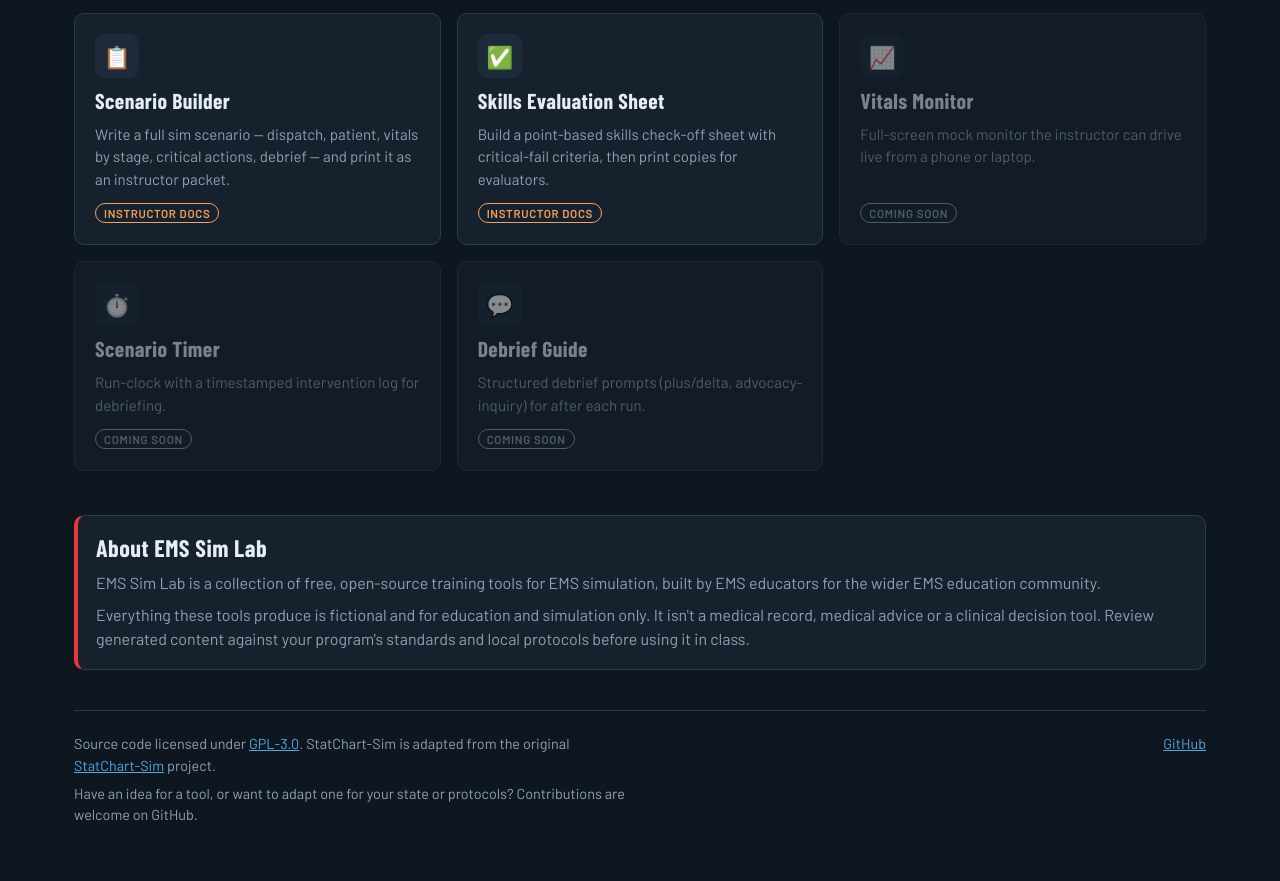
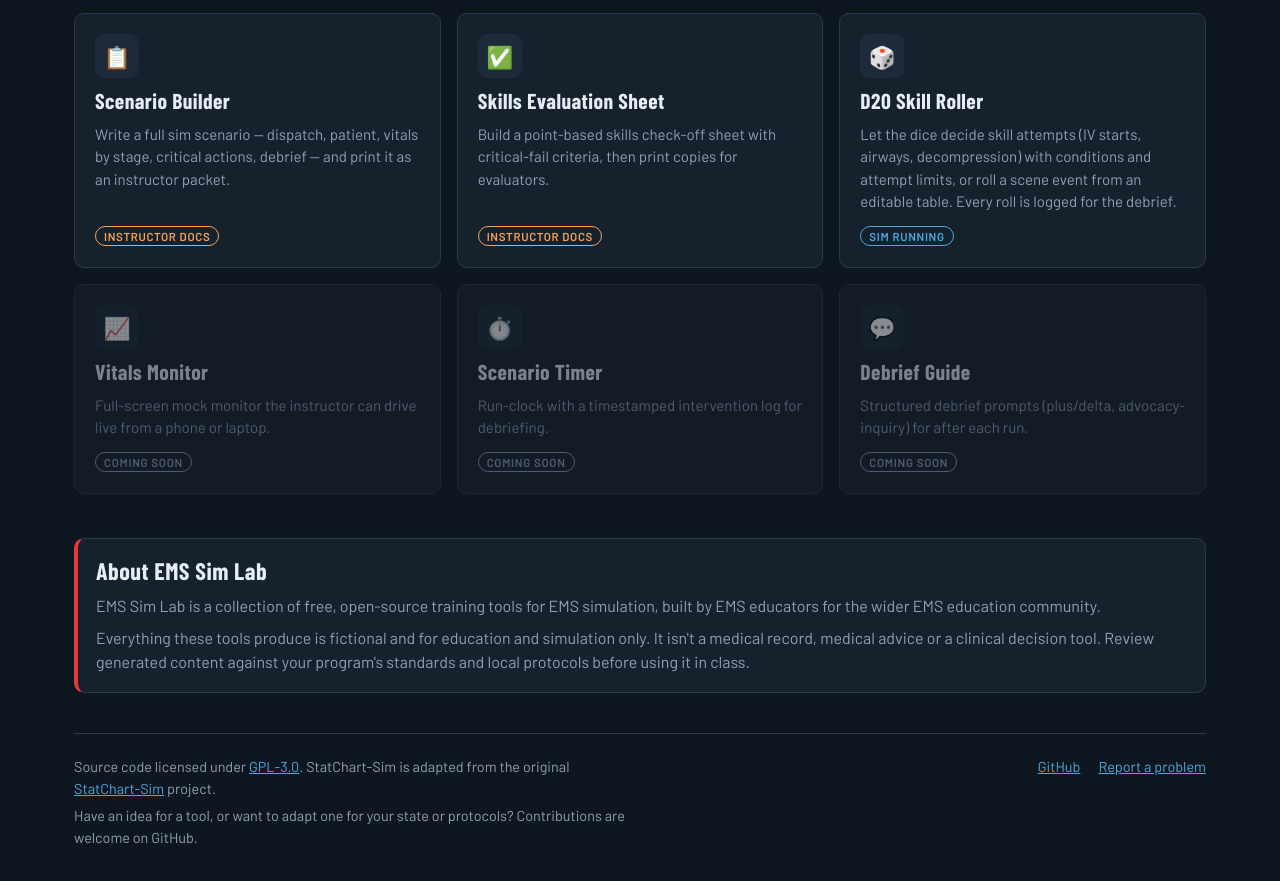
Before and after one commit to ems-simlab/EMS-SimLab, a plain HTML site: page index.html in a window 1280 px wide. Shown: the part 1045-1926 px from the top of the page. Drawn offline with nearby package versions, Linux system fonts and the light colour scheme.

Commit message:
Add files via upload

```diff
--- a/index.html
+++ b/index.html
@@ -128,48 +128,23 @@
 
   <footer>
     <div>
-      <p>Source code licensed under <a href="https://www.gnu.org/licenses/gpl-3.0.html">GPL-3.0</a>. StatChart-Sim is adapted from the original <a href="https://github.com/ems-simlab/StatChart-Sim">StatChart-Sim</a> project.</p>
+      <p>Source code licensed under <a href="https://github.com/ems-simlab/EMS-SimLab/blob/main/LICENSE">GPL-3.0</a>. StatChart-Sim is adapted from the original <a href="https://github.com/ems-simlab/StatChart-Sim">StatChart-Sim</a> project.</p>
       <p>Have an idea for a tool, or want to adapt one for your state or protocols? Contributions are welcome on GitHub.</p>
     </div>
     <nav>
-      <a href="https://github.com/ems-simlab">GitHub</a>
+      <a href="https://github.com/ems-simlab/EMS-SimLab">GitHub</a>
+      <a href="https://github.com/ems-simlab/EMS-SimLab/issues">Report a problem</a>
     </nav>
   </footer>
 </main>
 
 <script src="assets/common.js"></script>
+<script src="tools.js"></script>
 <script>
-/* =====================================================================
-   TOOL REGISTRY — to add a tool, put its page in the repo and add one
-   entry here. status "live" links it; "soon" shows it greyed out.
-   category must be a key in CATEGORIES.
-   ===================================================================== */
-const CATEGORIES = {
-  statchart:  { label: 'StatChart-Sim',   tag: 'doc' },
-  instructor: { label: 'Instructor Docs', tag: 'doc' },
-  sim:        { label: 'Sim Running',     tag: 'sim' },
-  ref:        { label: 'Reference',       tag: 'ref' }
-};
-
-const TOOLS = [
-  { title: 'Discharge Summaries', icon: '🏥', category: 'statchart', status: 'live', href: 'statchart-sim/discharge-summary/index.html',
-    desc: 'Hospital discharge paperwork and clinic follow-up summaries, with a recent stay, baseline history and home-care instructions.' },
-  { title: 'Medication Administration Records', icon: '💊', category: 'statchart', status: 'live', href: 'statchart-sim/MARS/index.html',
-    desc: 'A week of scheduled doses and a PRN log, with adjustable compliance and on-screen-only dosing errors for reconciliation practice.' },
-  { title: 'DNR, POLST & MOLST Orders', icon: '⚖️', category: 'statchart', status: 'live', href: 'statchart-sim/Legal/index.html',
-    desc: 'State-specific legal directives and life-sustaining treatment orders for advance-directive scenarios.' },
-  { title: 'Scenario Builder', icon: '📋', category: 'instructor', status: 'live', href: 'tools/scenario-builder.html',
-    desc: 'Write a full sim scenario — dispatch, patient, vitals by stage, critical actions, debrief — and print it as an instructor packet.' },
-  { title: 'Skills Evaluation Sheet', icon: '✅', category: 'instructor', status: 'live', href: 'tools/skills-sheet.html',
-    desc: 'Build a point-based skills check-off sheet with critical-fail criteria, then print copies for evaluators.' },
-  { title: 'Vitals Monitor', icon: '📈', category: 'sim', status: 'soon',
-    desc: 'Full-screen mock monitor the instructor can drive live from a phone or laptop.' },
-  { title: 'Scenario Timer', icon: '⏱️', category: 'sim', status: 'soon',
-    desc: 'Run-clock with a timestamped intervention log for debriefing.' },
-  { title: 'Debrief Guide', icon: '💬', category: 'ref', status: 'soon',
-    desc: 'Structured debrief prompts (plus/delta, advocacy-inquiry) for after each run.' }
-];
-
+if (typeof TOOLS === 'undefined' || typeof CATEGORIES === 'undefined') {
+  window.TOOLS = []; window.CATEGORIES = {};
+  document.getElementById('cards').outerHTML = '<div class="panel" style="border-color:var(--red)"><strong>The tool list didn\'t load.</strong> <span class="muted">There\'s probably a typo in <code>tools.js</code>, such as a missing comma, quote or bracket. Undo your last change there, or check your browser\'s developer console for the line number.</span></div><div id="cards"></div>';
+}
 let activeCat = 'all';
 const chipsEl = document.getElementById('chips');
 const cardsEl = document.getElementById('cards');
@@ -186,7 +161,7 @@ function renderCards() {
   const list = TOOLS.filter(t =>
     (activeCat === 'all' || t.category === activeCat) &&
     (!q || (t.title + ' ' + t.desc).toLowerCase().includes(q)));
-  if (!list.length) { cardsEl.innerHTML = '<div class="empty-state">No tools match that search.</div>'; return; }
+  if (!list.length) { cardsEl.innerHTML = TOOLS.length ? '<div class="empty-state">No tools match that search.</div>' : ''; return; }
   cardsEl.innerHTML = list.map(t => {
     const cat = CATEGORIES[t.category];
     const live = t.status === 'live';
--- /dev/null
+++ b/tools.js
@@ -0,0 +1,49 @@
+/* =====================================================================
+   EMS SIM LAB — TOOL LIST
+   This is the only file you edit to add, remove or reorder tools on the
+   home page. You never need to touch index.html for that.
+
+   To add a tool:
+     1. Put its page in the tools/ folder (start from tools/_template.html).
+     2. Copy one of the entries below, paste it where you want the card,
+        and change the details.
+
+   Fields:
+     title     Card heading
+     icon      An emoji
+     category  One of the keys in CATEGORIES (statchart, instructor, sim, ref)
+     status    'live' = clickable card, 'soon' = greyed-out "Coming soon"
+     href      Path to the page (only needed when status is 'live')
+     desc      One or two sentences shown on the card
+
+   Watch the punctuation: each entry is wrapped in { }, text goes in
+   'single quotes', and entries are separated by commas.
+   ===================================================================== */
+
+const CATEGORIES = {
+  statchart:  { label: 'StatChart-Sim',   tag: 'doc' },
+  instructor: { label: 'Instructor Docs', tag: 'doc' },
+  sim:        { label: 'Sim Running',     tag: 'sim' },
+  ref:        { label: 'Reference',       tag: 'ref' }
+};
+
+const TOOLS = [
+  { title: 'Discharge Summaries', icon: '🏥', category: 'statchart', status: 'live', href: 'statchart-sim/discharge-summary/index.html',
+    desc: 'Hospital discharge paperwork and clinic follow-up summaries, with a recent stay, baseline history and home-care instructions.' },
+  { title: 'Medication Administration Records', icon: '💊', category: 'statchart', status: 'live', href: 'statchart-sim/MARS/index.html',
+    desc: 'A week of scheduled doses and a PRN log, with adjustable compliance and on-screen-only dosing errors for reconciliation practice.' },
+  { title: 'DNR, POLST & MOLST Orders', icon: '⚖️', category: 'statchart', status: 'live', href: 'statchart-sim/Legal/index.html',
+    desc: 'State-specific legal directives and life-sustaining treatment orders for advance-directive scenarios.' },
+  { title: 'Scenario Builder', icon: '📋', category: 'instructor', status: 'live', href: 'tools/scenario-builder.html',
+    desc: 'Write a full sim scenario — dispatch, patient, vitals by stage, critical actions, debrief — and print it as an instructor packet.' },
+  { title: 'Skills Evaluation Sheet', icon: '✅', category: 'instructor', status: 'live', href: 'tools/skills-sheet.html',
+    desc: 'Build a point-based skills check-off sheet with critical-fail criteria, then print copies for evaluators.' },
+  { title: 'D20 Skill Roller', icon: '🎲', category: 'sim', status: 'live', href: 'tools/d20-roller.html',
+    desc: 'Let the dice decide skill attempts (IV starts, airways, decompression) with conditions and attempt limits, or roll a scene event from an editable table. Every roll is logged for the debrief.' },
+  { title: 'Vitals Monitor', icon: '📈', category: 'sim', status: 'soon',
+    desc: 'Full-screen mock monitor the instructor can drive live from a phone or laptop.' },
+  { title: 'Scenario Timer', icon: '⏱️', category: 'sim', status: 'soon',
+    desc: 'Run-clock with a timestamped intervention log for debriefing.' },
+  { title: 'Debrief Guide', icon: '💬', category: 'ref', status: 'soon',
+    desc: 'Structured debrief prompts (plus/delta, advocacy-inquiry) for after each run.' }
+];
```
Also changed, not shown: 1 other file.
